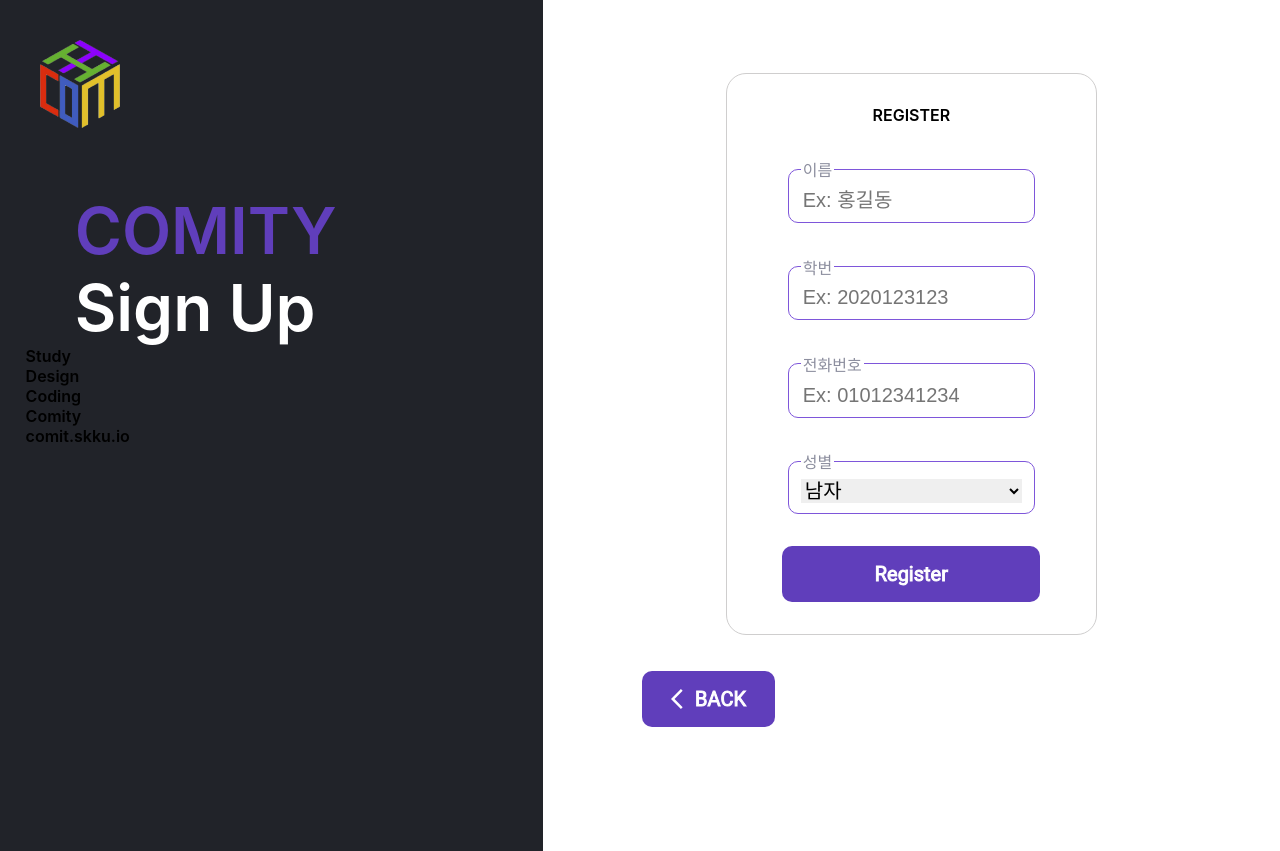
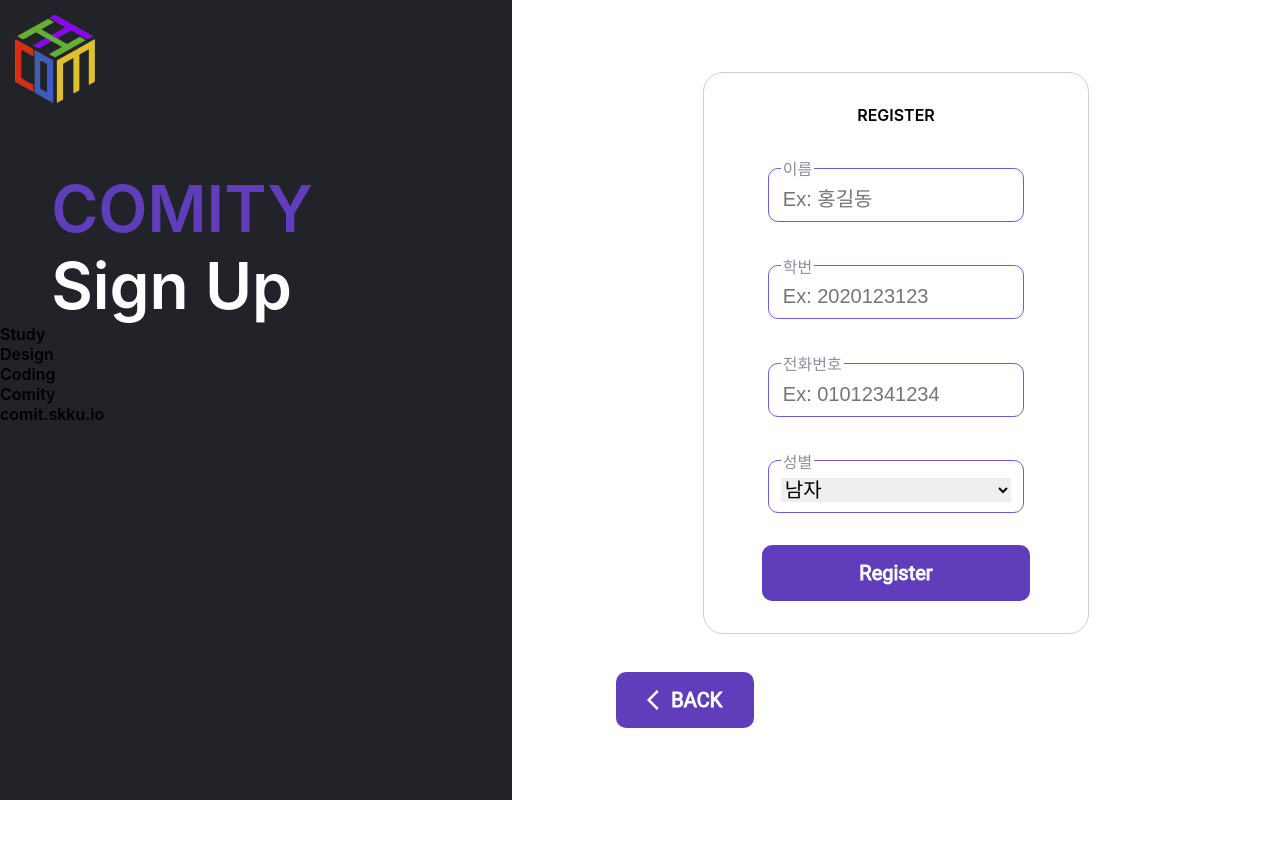
Before and after one commit to Aptheparker/comity, a React (Create React App) app in the folder frontend/: page /register in a window 1280 px wide. After the commit the page ends 800 px from the top, so only its background shows below. Built offline with nearby package versions, Linux system fonts and the light colour scheme; no server answers.

Commit message:
responsive update

```diff
--- a/frontend/src/components/button/GoogleLoginButton.js
+++ b/frontend/src/components/button/GoogleLoginButton.js
@@ -6,7 +6,7 @@ import axios from "axios";
 
 // components
 import GoogleLogo from "../../assets/images/google_logo.png";
-import Modal from "../modals/Modal";
+import Modal from "../common/Modal";
 
 // css
 import classes from "./GoogleLoginButton.module.css";
--- a/frontend/src/components/layout/LeftLayout.module.css
+++ b/frontend/src/components/layout/LeftLayout.module.css
@@ -5,7 +5,6 @@
   display: flex;
   flex-direction: column;
   align-items: flex-start;
-  padding: 2%
 }
 
 .comit-logo {
@@ -35,6 +34,7 @@
   .left-layout {
     width: 100%;
     height: 40%;
+    padding: 2%;
     align-items: center;
   }
 
--- a/frontend/src/pages/LoginPage.js
+++ b/frontend/src/pages/LoginPage.js
@@ -10,11 +10,6 @@ import classes from "./LoginPage.module.css";
 
 const LoginPage = () => {
   return (
-    // <div className="login-page">
-    //   <LoginHeader />
-    //   <Title text="Comity" fontSize={100} marginTop={200} />
-    //   <GoogleLogin />
-    // </div>
     <div className={classes["login-page"]}>
       <LeftLayout
         Title1={"COMITY"}
```
Also changed, not shown: frontend/src/components/Common/Modal.js (renamed from frontend/src/components/modals/Modal.js), frontend/src/components/Common/Modal.module.css (renamed from frontend/src/components/modals/Modal.module.css), 12 other files (tests, documents, lock files or other folders).
